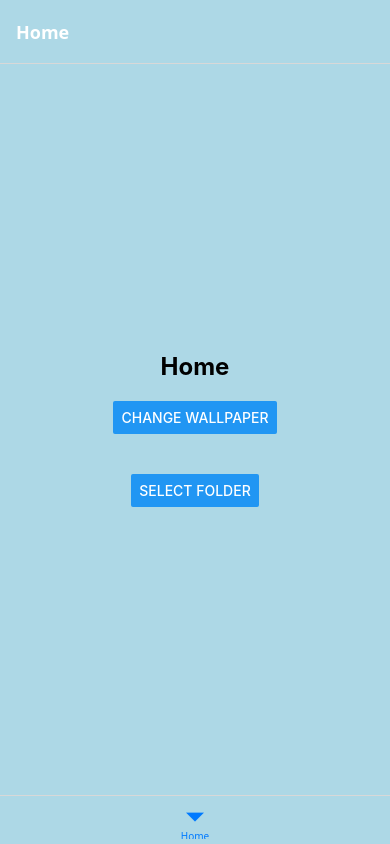
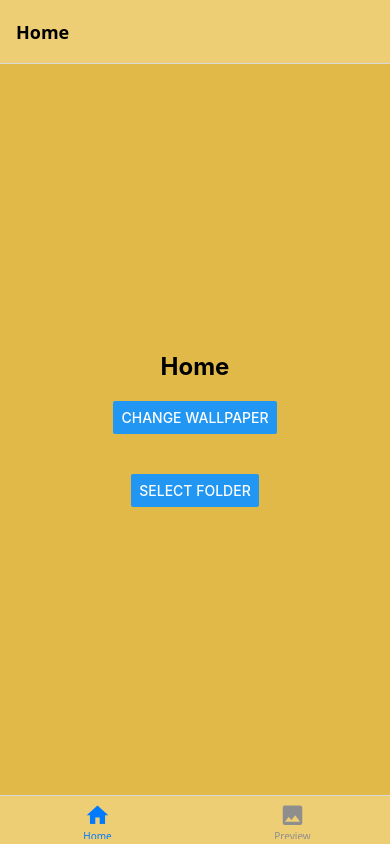
Before and after one commit to milan-vishnoi/wallpaper-changer, a React Native app: screen /Home in a window 390 px wide. Built offline with nearby package versions, Linux system fonts and the light colour scheme.

Commit message:
Imported the PreviewScreen and formatted the HomeScreen and The header and tabs of the app. MaterialCommunityIcons are used to display the icon that re predefined. We gave the tabBarIcon property in options in Tab.Screen

```diff
--- a/App.js
+++ b/App.js
@@ -1,7 +1,9 @@
 import React from 'react';
+import { MaterialCommunityIcons } from '@expo/vector-icons';
 import { NavigationContainer } from '@react-navigation/native';
 import { createBottomTabNavigator } from '@react-navigation/bottom-tabs';
 import HomeScreen from './screens/HomeScreen';
+import PreviewScreen from './screens/PreviewScreen';
 
 export default function App() {
   const Tab = createBottomTabNavigator();
@@ -10,13 +12,19 @@ export default function App() {
     <NavigationContainer>
       <Tab.Navigator
         screenOptions={{
-          headerStyle: { backgroundColor: '#ADD8E6' },
-          headerTintColor: '#fff',
+          headerStyle: { backgroundColor: '#EECE74' },
+          headerTintColor: '#000',
           headerTitleStyle: { fontWeight: 'bold' },
-          tabBarStyle: { backgroundColor: '#ADD8E6' },
+          tabBarStyle: { backgroundColor: '#EECE74' },
         }}
       >
-        <Tab.Screen name="Home" component={HomeScreen} />
+
+        <Tab.Screen name="Home" component={HomeScreen} options={{ tabBarIcon: ({ color }) => (
+              <MaterialCommunityIcons name="home" color={color} size={26} />
+            )}}/>
+        <Tab.Screen name="Preview" component={PreviewScreen} options={{tabBarIcon : ({color}) => (
+              <MaterialCommunityIcons name="image" color={color} size={26} />
+        )}} />
 
       </Tab.Navigator>
     </NavigationContainer>
--- a/screens/HomeScreen.js
+++ b/screens/HomeScreen.js
@@ -25,7 +25,7 @@ export default function HomeScreen() {
 const styles = StyleSheet.create({
     container: {
         flex: 1,
-        backgroundColor: '#ADD8E6',
+        backgroundColor: '#E1B949',
         alignItems: 'center',
         justifyContent: 'center',
     },
```
